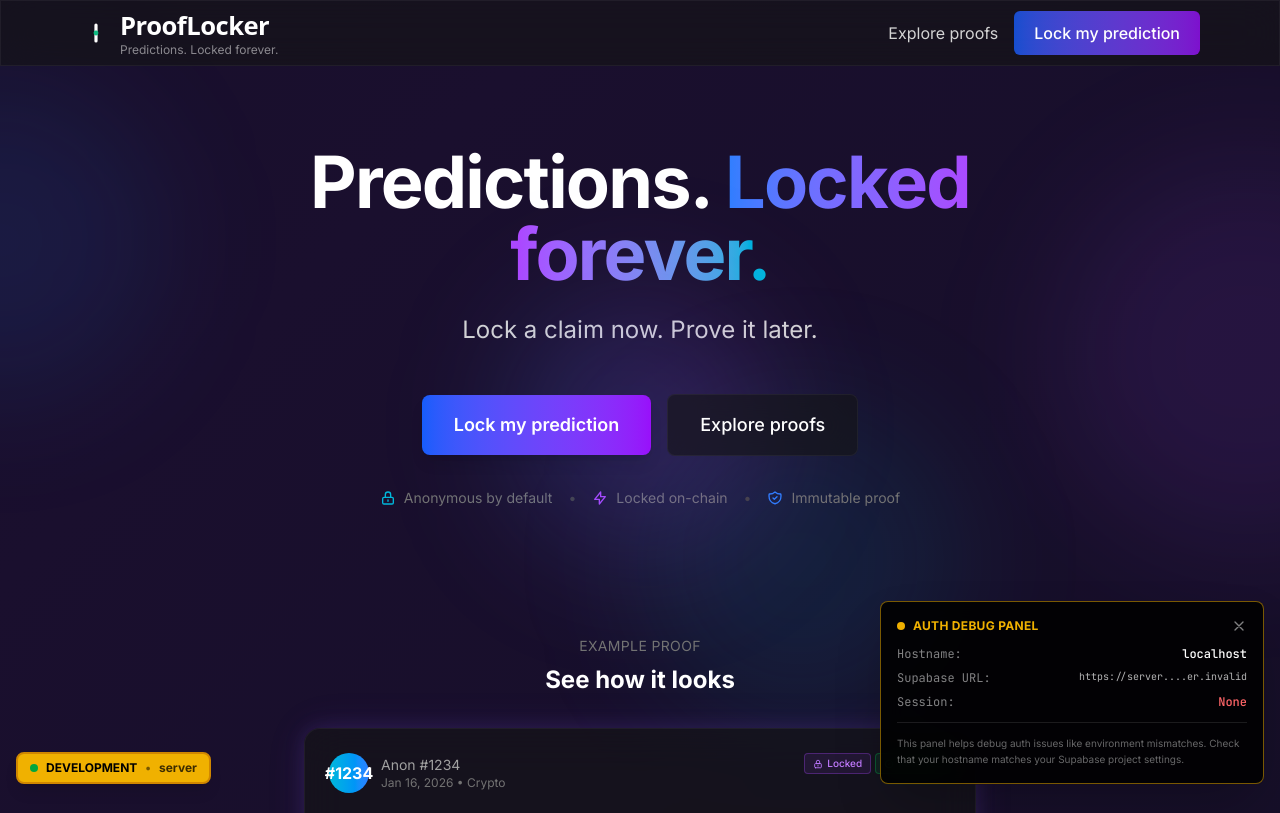
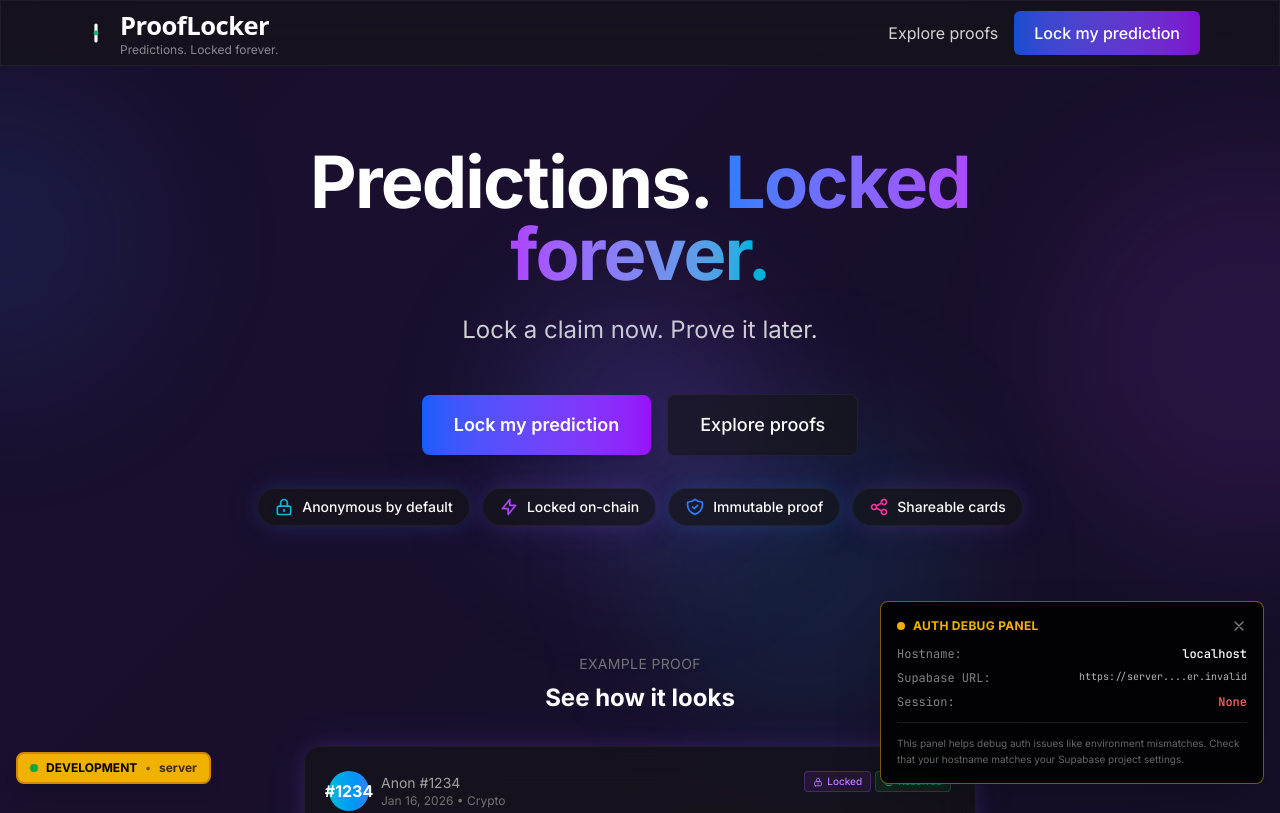
Before and after one commit to Boomchakalala/prooflocker, a Next.js app: page / in a window 1280 px wide. Shown: the top 813 px of the page. Built offline with nearby package versions, Linux system fonts and the light colour scheme; no server answers.

Commit message:
Sandbox autosave

```diff
--- a/src/components/LandingHero.tsx
+++ b/src/components/LandingHero.tsx
@@ -37,27 +37,31 @@ export default function LandingHero() {
           </Link>
         </div>
 
-        {/* Trust badges */}
-        <div className="flex flex-wrap items-center justify-center gap-4 text-sm text-neutral-500">
-          <div className="flex items-center gap-2">
-            <svg className="w-4 h-4 text-cyan-500" fill="none" stroke="currentColor" viewBox="0 0 24 24">
+        {/* Trust badges - Premium chips */}
+        <div className="flex flex-wrap items-center justify-center gap-3 text-sm">
+          <div className="glass border border-white/10 rounded-full px-4 py-2 flex items-center gap-2 glow-blue">
+            <svg className="w-5 h-5 text-cyan-500" fill="none" stroke="currentColor" viewBox="0 0 24 24">
               <path strokeLinecap="round" strokeLinejoin="round" strokeWidth={2} d="M12 15v2m-6 4h12a2 2 0 002-2v-6a2 2 0 00-2-2H6a2 2 0 00-2 2v6a2 2 0 002 2zm10-10V7a4 4 0 00-8 0v4h8z" />
             </svg>
-            <span>Anonymous by default</span>
+            <span className="text-white font-medium">Anonymous by default</span>
           </div>
-          <div className="hidden sm:block text-neutral-700">•</div>
-          <div className="flex items-center gap-2">
-            <svg className="w-4 h-4 text-purple-500" fill="none" stroke="currentColor" viewBox="0 0 24 24">
+          <div className="glass border border-white/10 rounded-full px-4 py-2 flex items-center gap-2 glow-purple">
+            <svg className="w-5 h-5 text-purple-500" fill="none" stroke="currentColor" viewBox="0 0 24 24">
               <path strokeLinecap="round" strokeLinejoin="round" strokeWidth={2} d="M13 10V3L4 14h7v7l9-11h-7z" />
             </svg>
-            <span>Locked on-chain</span>
+            <span className="text-white font-medium">Locked on-chain</span>
           </div>
-          <div className="hidden sm:block text-neutral-700">•</div>
-          <div className="flex items-center gap-2">
-            <svg className="w-4 h-4 text-blue-500" fill="none" stroke="currentColor" viewBox="0 0 24 24">
+          <div className="glass border border-white/10 rounded-full px-4 py-2 flex items-center gap-2 glow-blue">
+            <svg className="w-5 h-5 text-blue-500" fill="none" stroke="currentColor" viewBox="0 0 24 24">
               <path strokeLinecap="round" strokeLinejoin="round" strokeWidth={2} d="M9 12l2 2 4-4m5.618-4.016A11.955 11.955 0 0112 2.944a11.955 11.955 0 01-8.618 3.04A12.02 12.02 0 003 9c0 5.591 3.824 10.29 9 11.622 5.176-1.332 9-6.03 9-11.622 0-1.042-.133-2.052-.382-3.016z" />
             </svg>
-            <span>Immutable proof</span>
+            <span className="text-white font-medium">Immutable proof</span>
+          </div>
+          <div className="glass border border-white/10 rounded-full px-4 py-2 flex items-center gap-2 glow-purple">
+            <svg className="w-5 h-5 text-pink-500" fill="none" stroke="currentColor" viewBox="0 0 24 24">
+              <path strokeLinecap="round" strokeLinejoin="round" strokeWidth={2} d="M8.684 13.342C8.886 12.938 9 12.482 9 12c0-.482-.114-.938-.316-1.342m0 2.684a3 3 0 110-2.684m0 2.684l6.632 3.316m-6.632-6l6.632-3.316m0 0a3 3 0 105.367-2.684 3 3 0 00-5.367 2.684zm0 9.316a3 3 0 105.368 2.684 3 3 0 00-5.368-2.684z" />
+            </svg>
+            <span className="text-white font-medium">Shareable cards</span>
           </div>
         </div>
       </div>
```
